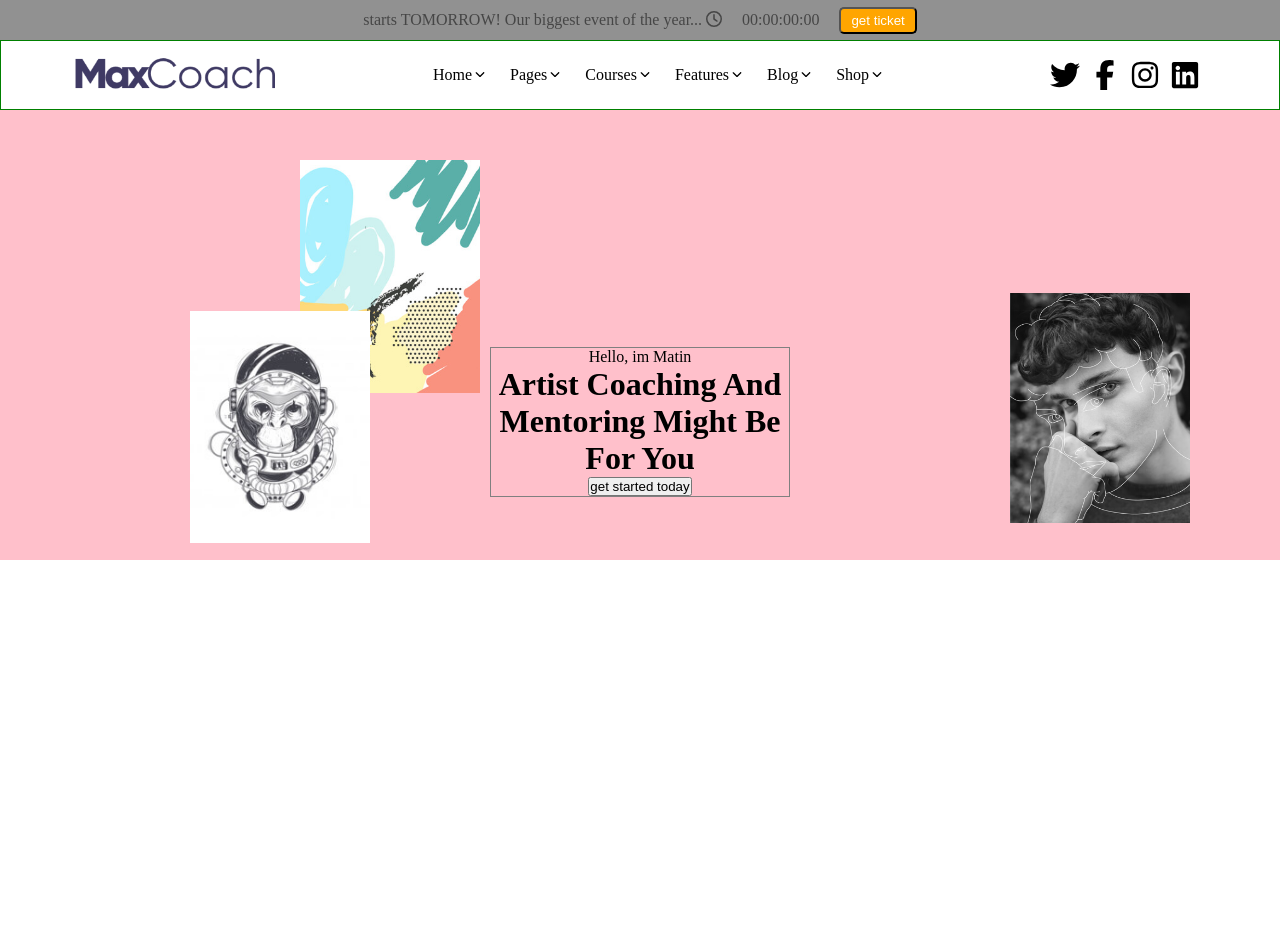
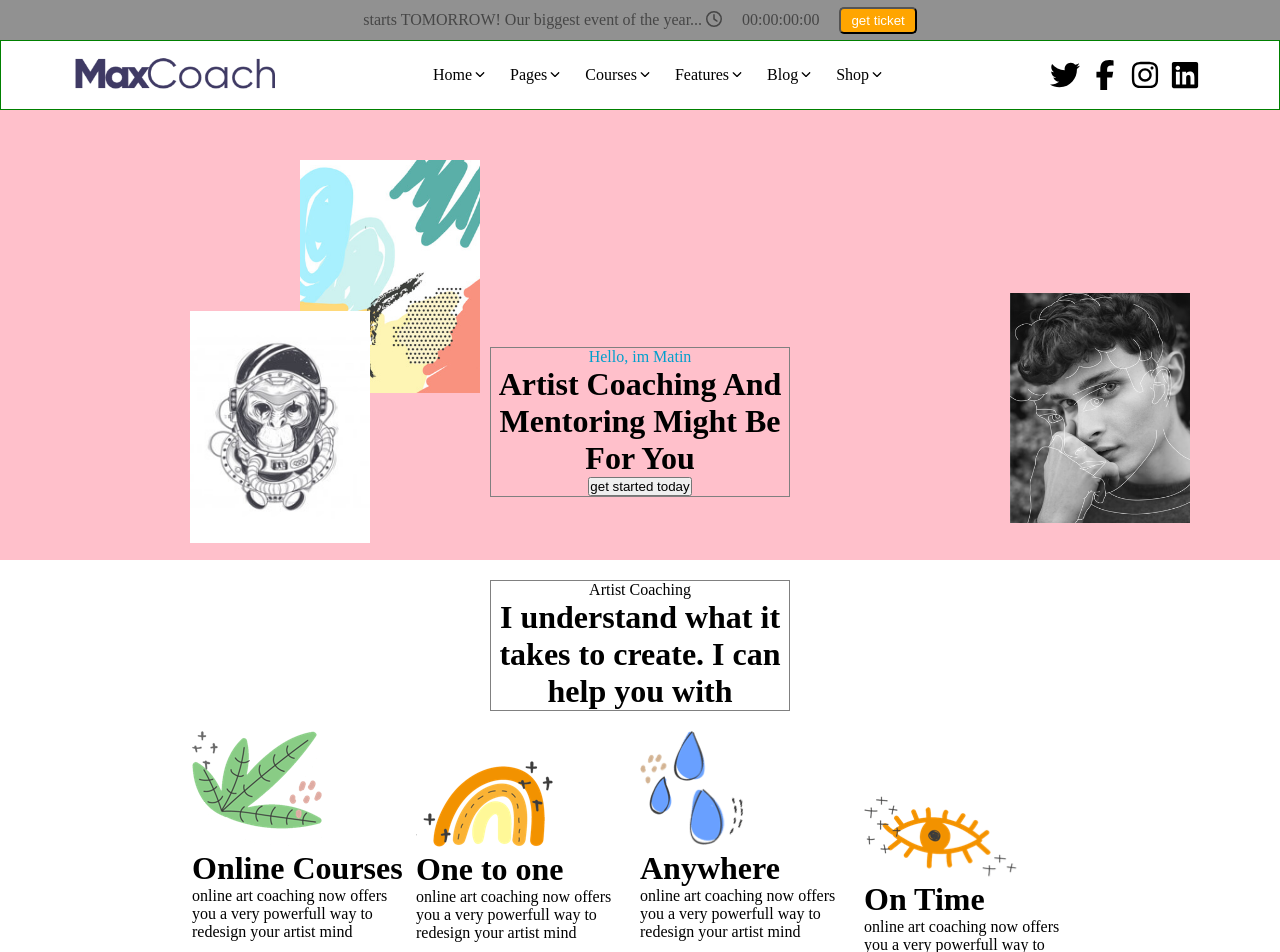
Before and after one commit to ManuelAvanzi/proj-html-vuejs, a Vue app: page / in a window 1280 px wide. Shown: the top 952 px of the page. Before the commit the page ends 800 px from the top, so only its background shows below. Built offline with nearby package versions, Linux system fonts and the light colour scheme.

Commit message:
add variables.scss

```diff
--- a/src/App.vue
+++ b/src/App.vue
@@ -3,6 +3,7 @@
      <header-timeline/>
      <header-menu/>
      <header-jumbo/>
+     <main-a/>
   </div>
 </template>
 
@@ -11,16 +12,19 @@
 import headerTimeline from './components/headerTimeline.vue'
 import headerMenu  from './components/headerMenu.vue'
 import HeaderJumbo from './components/headerJumbo.vue'
+import MainA from './components/mainA.vue'
 
 
 export default {
   components: {
     headerTimeline,
     headerMenu,
-    HeaderJumbo
+    HeaderJumbo,
+    MainA
   },
 
 }
+
 </script>,
 ,
     HeaderJumbo    HeaderMenu
--- a/src/components/headerJumbo.vue
+++ b/src/components/headerJumbo.vue
@@ -7,7 +7,7 @@
             <img src="../assets/images/artist-hero-image-04.jpg" class="hero-image third" alt="">
 
             <div class="text-container">
-                <div class="hello"><span>Hello, im Matin</span></div>
+                <div class="hello"><span class="light-blue">Hello, im Matin</span></div>
                 <div class="main-text">
                     <h1>Artist Coaching And Mentoring Might Be For You</h1>
                     <button>get started today</button>
@@ -27,17 +27,21 @@ export default {
 
 
 <style lang="scss" scoped>
+@import '@/style/variables.scss';
    .jumbotron-container{
        width: 100%;
        height: 450px;
        background-color: pink;
-       position:absolute;
+
 
        .text-container{
            border:1px solid grey;
            width: 300px;
            margin:0 auto;
            text-align: center;
+           .light-blue{
+               color:$cerulean;
+           }
        }
 
        .hero-image{
--- /dev/null
+++ b/src/components/mainA.vue
@@ -0,0 +1,115 @@
+<template>
+    <div class="container-a">
+
+        <div class="text-container">
+            <span class="light-blue">Artist Coaching</span>
+            <h1 class="main-text">I understand what it takes to create. I can help you with</h1>
+        </div>
+
+        <div class="four-boxes">
+            <div class="box a">
+
+                <div class="box-pic">
+                    <img src="../assets/images/artist-box-image-01.png" alt="">
+                </div>
+
+                <h1 class="box-title">Online Courses</h1>
+
+                <div class="box-text">
+                    online art coaching now offers you a very powerfull way to redesign your artist mind
+                </div>
+            </div>
+
+            <div class="box b">
+
+                <div class="box-pic">
+                    <img src="../assets/images/artist-box-image-02.png" alt="">
+                </div>
+
+                <h1 class="box-title">One to one</h1>
+
+                <div class="box-text">
+                    online art coaching now offers you a very powerfull way to redesign your artist mind
+                </div>
+            </div>
+
+            <div class="box c">
+
+                <div class="box-pic">
+                    <img src="../assets/images/artist-box-image-03.png" alt="">
+                </div>
+
+                <h1 class="box-title">Anywhere</h1>
+
+                <div class="box-text">
+                    online art coaching now offers you a very powerfull way to redesign your artist mind
+                </div>
+            </div>
+
+            <div class="box d">
+
+                <div class="box-pic">
+                    <img src="../assets/images/artist-box-image-04.png" alt="">
+                </div>
+
+                <h1 class="box-title">On Time</h1>
+
+                <div class="box-text">
+                    online art coaching now offers you a very powerfull way to redesign your artist mind
+                </div>
+            </div>
+        </div>
+
+    </div>
+</template>
+
+
+
+<script>
+export default {
+
+}
+</script>
+
+<style lang="scss" scoped>
+@import '@/style/variables.scss';
+.container-a{
+   width: 100%;
+
+   .text-container{
+
+       width: 300px;
+       margin:20px auto;
+       border:1px solid grey;
+       text-align: center;
+
+       .ligh-blue{
+           color:$cerulean;
+       }
+   }
+
+   .four-boxes{
+
+       width: 70%;
+       height: 500px;
+       margin:0 auto;
+       display: flex;
+
+       .box{
+
+           width: 25%;
+
+           .box-text{
+               padding-right:20px;
+           }
+
+       }
+       .b{
+           margin-top:30px;
+       }
+       .d{
+           margin-top:60px;
+       }
+   }
+}
+</style>
```
